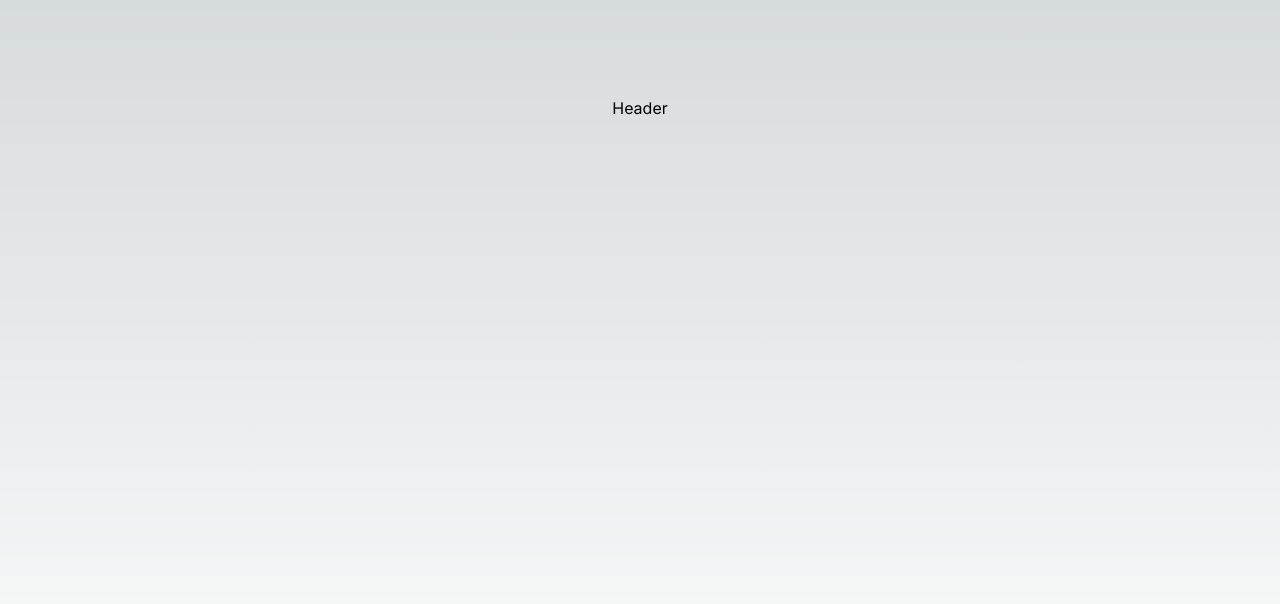
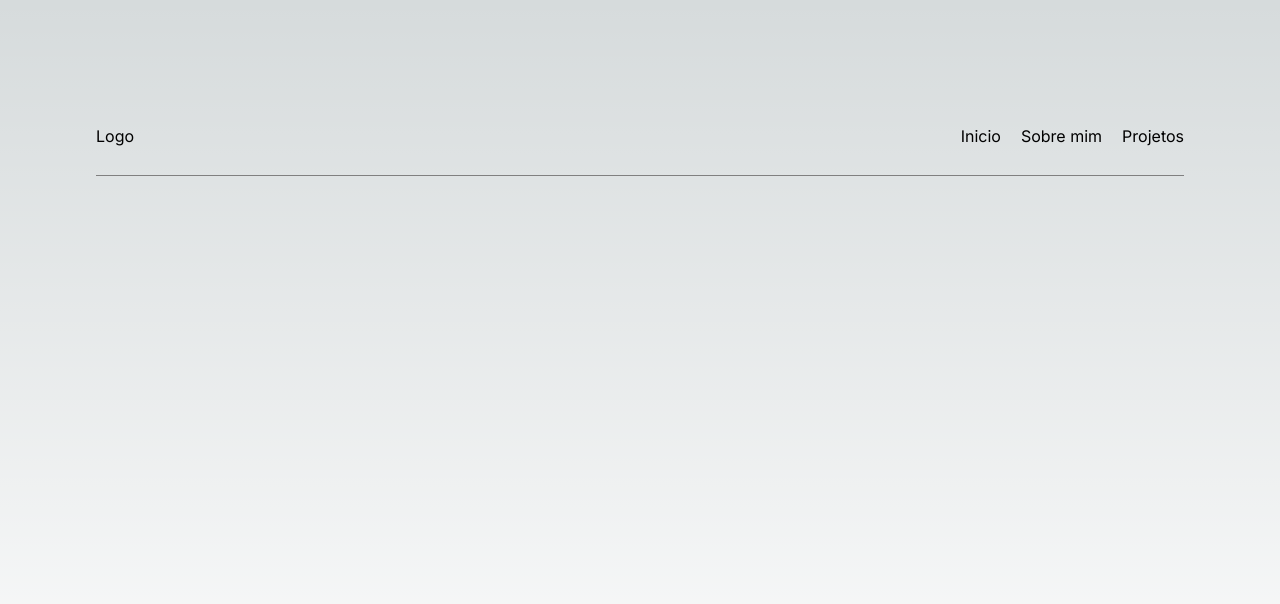
Before and after one commit to RennanAtes/portfolio-next, a Next.js app: page / in a window 1280 px wide. Shown: the top 604 px of the page. Built offline with nearby package versions, Linux system fonts and the light colour scheme.

Commit message:
Header utilizando Styled-components

```diff
--- a/src/components/header.tsx
+++ b/src/components/header.tsx
@@ -1,7 +1,31 @@
+"use client"
+import { styled } from 'styled-components'
+
 export default function Header(){
+
+    const TagHeader = styled.header`
+        width: 100%;
+        height: 80px;
+        align-items: center;
+        display: flex;
+        justify-content: space-between;
+        border-bottom: 1px solid gray;
+    `
+
+
+
+
+
     return (
-        <div>
-            <h2>Header</h2>
-        </div>
+        <TagHeader className='container'>
+            <div className=''>Logo</div>
+            <div>
+                <ul className='flex gap-5'>
+                    <li className='hover:text-cyan-400'>Inicio</li>
+                    <li className='hover:text-cyan-400'>Sobre mim</li>
+                    <li className='hover:text-cyan-400'>Projetos</li>
+                </ul>
+            </div>
+        </TagHeader>
     )
 }
```
